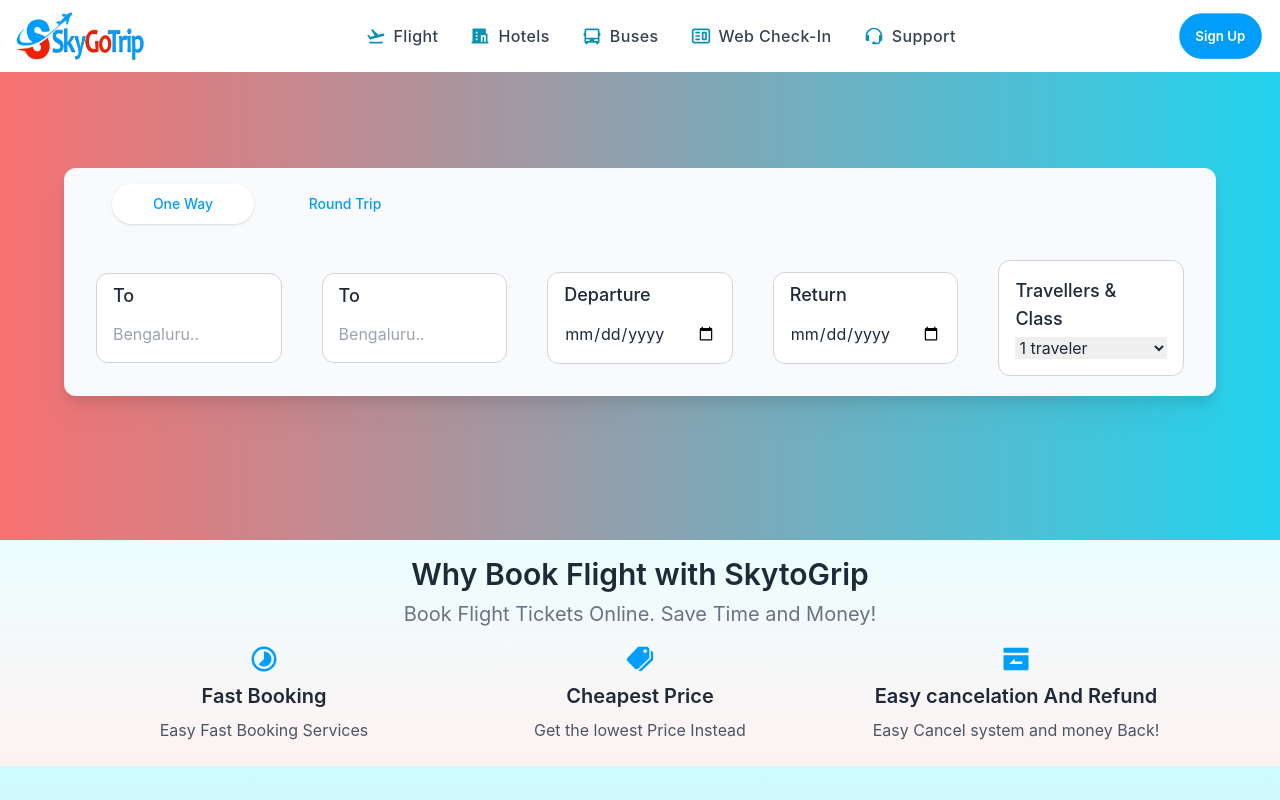
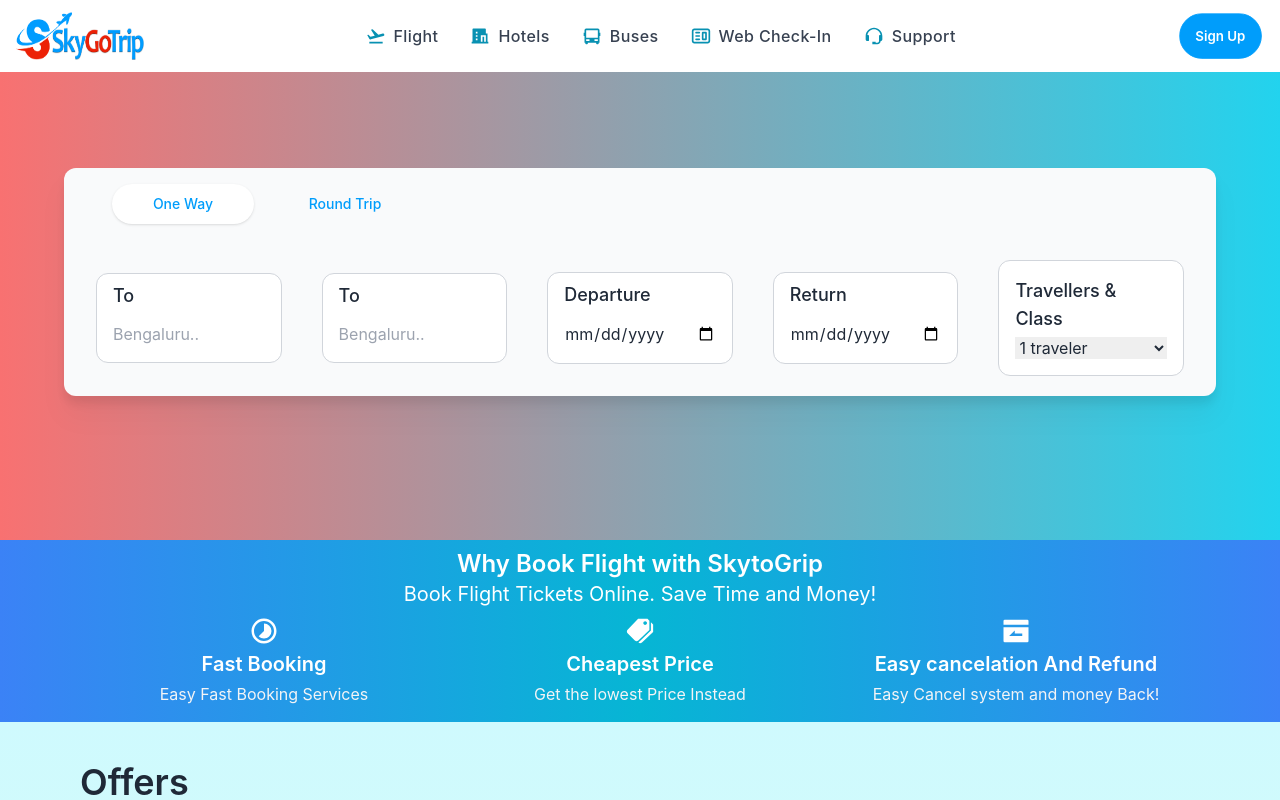
Before and after one commit to rownokmahbub/SkytoGrip, a Next.js app: page / in a window 1280 px wide. Shown: the top 800 px of the page. Built offline with nearby package versions, Linux system fonts and the light colour scheme.

Commit message:
updated color

```diff
--- a/components/Home/Service.js
+++ b/components/Home/Service.js
@@ -4,24 +4,24 @@
 import {RiRefundFill} from 'react-icons/ri'
 const Service = () => {
   return (
-    <div className='bg-gradient-to-t from-red-50 to-cyan-50 py-4 px-2 md:px-4'>
-        <p className='text-xl md:text-3xl font-semibold text-center'>Why Book Flight with SkytoGrip</p>
-        <p className='text-lg md:text-xl my-2 text-center text-gray-500'>Book Flight Tickets Online. Save Time and Money!</p>
+    <div className='bg-gradient-to-r from-blue-500 via-cyan-500 to-blue-500 py-2 px-2 md:px-4'>
+        <p className='text-xl md:text-2xl font-semibold text-center text-white'>Why Book Flight with SkytoGrip</p>
+        <p className='text-lg md:text-xl text-center text-gray-500 text-white'>Book Flight Tickets Online. Save Time and Money!</p>
         <div className="container mx-auto grid grid-cols-1 md:grid-cols-2 xl:grid-cols-3 gap-5 md:gap-10 py-2">
-            <div className=" flex flex-col gap-2 justify-center items-center">
-                <MdTimelapse className='text-3xl text-primary'/>
-                <p className='text-lg md:text-xl font-semibold'>Fast Booking</p>
-                <p className='text-gray-600 text-center text-sm md:text-base'>Easy Fast Booking Services</p>
+            <div className=" flex flex-col gap-1 justify-center items-center">
+                <MdTimelapse className='text-3xl text-white'/>
+                <p className='text-lg md:text-xl text-white font-semibold'>Fast Booking</p>
+                <p className='text-gray-100 text-center text-sm md:text-base'>Easy Fast Booking Services</p>
             </div>
-            <div className=" flex flex-col gap-2 justify-center items-center">
-                <IoMdPricetags className='text-3xl text-primary'/>
-                <p className='text-lg md:text-xl font-semibold'>Cheapest Price</p>
-                <p className='text-gray-600 text-center text-sm md:text-base'>Get the lowest Price Instead</p>
+            <div className=" flex flex-col gap-1 justify-center items-center">
+                <IoMdPricetags className='text-3xl text-white'/>
+                <p className='text-lg md:text-xl text-white font-semibold'>Cheapest Price</p>
+                <p className='text-gray-100 text-center text-sm md:text-base'>Get the lowest Price Instead</p>
             </div>
-            <div className=" flex flex-col gap-2 justify-center items-center">
-                <RiRefundFill className='text-3xl text-primary'/>
-                <p className='text-lg md:text-xl font-semibold'>Easy cancelation And Refund</p>
-                <p className='text-gray-600 text-center text-sm md:text-base'>Easy Cancel system and money Back!</p>
+            <div className=" flex flex-col gap-1 justify-center items-center">
+                <RiRefundFill className='text-3xl text-white'/>
+                <p className='text-lg md:text-xl text-white font-semibold'>Easy cancelation And Refund</p>
+                <p className='text-gray-100 text-center text-sm md:text-base'>Easy Cancel system and money Back!</p>
             </div>
         </div>
     </div>
```
